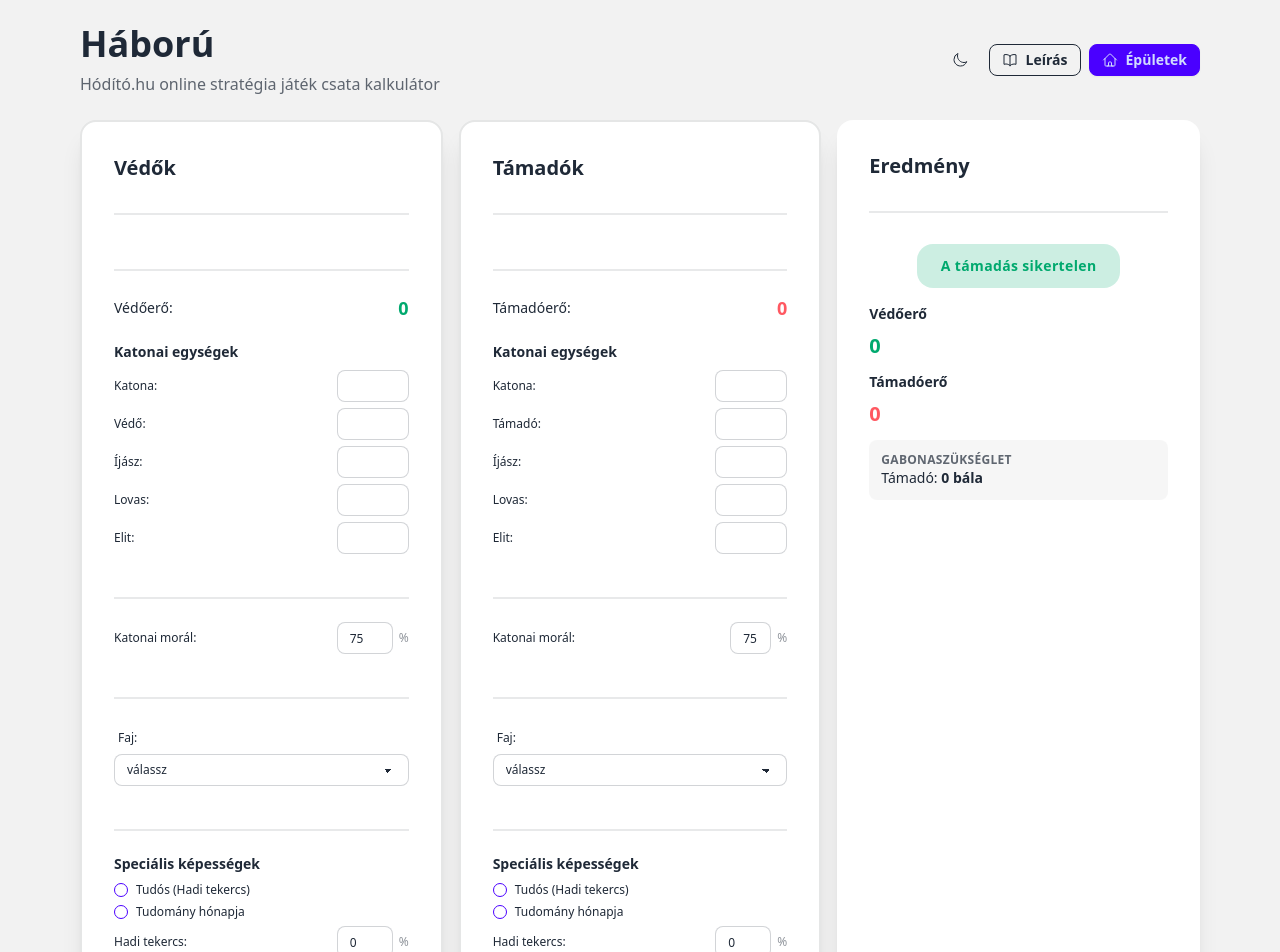
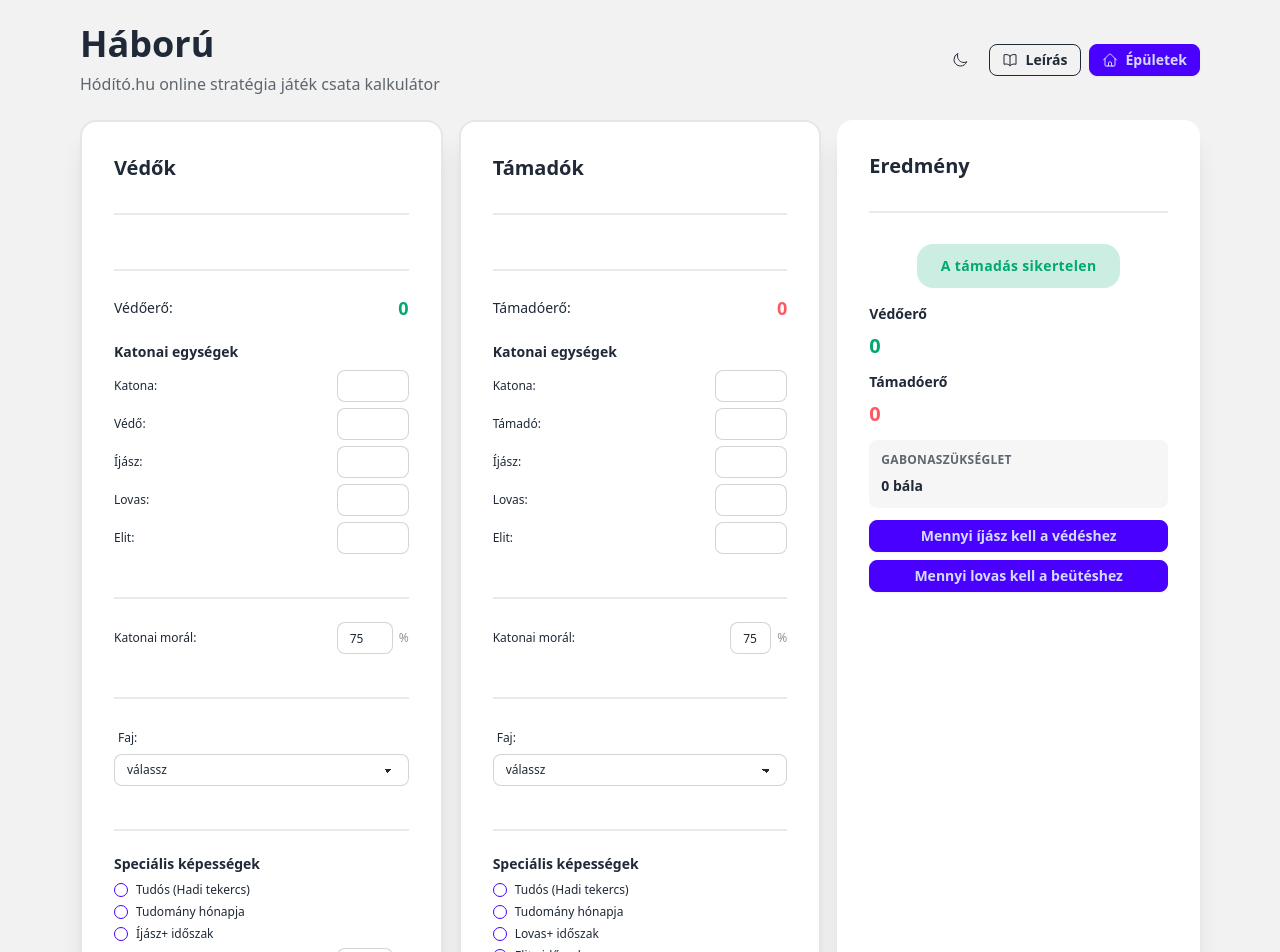
Before and after one commit to velvet07/hodito, a React app: page / in a window 1280 px wide. Shown: the top 952 px of the page. Built offline with nearby package versions, Linux system fonts and the light colour scheme.

Commit message:
feat: add seasonal war modifiers and fix food calc

```diff
--- a/src/calculations/war-calculator.ts
+++ b/src/calculations/war-calculator.ts
@@ -26,14 +26,17 @@ export class WarCalculator {
     const { katona, vedo = 0, tamado, ijsz, lovas, elit, faj, katonai_moral,
             maganyos_farkas, vedelem, kitamadasi_bonusz, elohalott_szint = 0,
             szabadsagon_szovetsegesek = 0, szovetseges_ijaszok = 0,
-            tudos_szazalek, lakashelyzeti_tekercs, hektar = 0, ortorony = 0 } = settings;
+            tudos_szazalek, lakashelyzeti_tekercs, hektar = 0, ortorony = 0,
+            ijasz_plus } = settings;
 
     // 1. LÉPÉS: Saját sereg védőértéke (őrtornyokkal együtt)
+    const baseIjszDefense = UNIT_VALUES.ijsz.vedo + (ijasz_plus ? 1 : 0);
+
     let alapVedoero =
       katona * UNIT_VALUES.katona.vedo +
       vedo * UNIT_VALUES.vedo.vedo +
       tamado * UNIT_VALUES.tamado.vedo +
-      ijsz * UNIT_VALUES.ijsz.vedo +
+      ijsz * baseIjszDefense +
       lovas * UNIT_VALUES.lovas.vedo +
       elit * UNIT_VALUES.elit.vedo;
 
@@ -44,9 +47,10 @@ export class WarCalculator {
     const ortoronyIjsz = Math.min(ijsz, maxOrtoronyIjsz);
 
     // Dokumentáció szerint: az őrtoronyban lévő íjászok védőereje megduplázódik
-    const alapIjszVedo = UNIT_VALUES.ijsz.vedo; // 6
-    const ortoronyIjszVedo = (faj === 'elf') ? 16 : 12; // Megduplázódik: elf 8*2=16, egyéb 6*2=12
-    alapVedoero += ortoronyIjsz * (ortoronyIjszVedo - alapIjszVedo);
+    const elfTowerBonus = 10; // 6 -> 16 különbség
+    const baseTowerBonus = 6; // 6 -> 12 különbség
+    const ortoronyIjszVedo = baseIjszDefense + (faj === 'elf' ? elfTowerBonus : baseTowerBonus);
+    alapVedoero += ortoronyIjsz * (ortoronyIjszVedo - baseIjszDefense);
 
     // 2. LÉPÉS: Segítő seregek értékének hozzáadása
     alapVedoero += szovetseges_ijaszok * UNIT_VALUES.ijsz.vedo;
@@ -112,14 +116,17 @@ export class WarCalculator {
   static calculateAttack(settings: WarSettings): number {
     const { katona, tamado, ijsz, lovas, elit, faj, katonai_moral,
             maganyos_farkas, verszomj, tabornok = 0, tabornok_szemelyiseg = false,
-            elohalott_szint = 0, tudos_szazalek, irany } = settings;
+            elohalott_szint = 0, tudos_szazalek, irany, lovas_plus, elit_plus } = settings;
+
+    const baseLovasAttack = UNIT_VALUES.lovas.tamado + (lovas_plus ? 1 : 0);
+    const baseElitAttack = UNIT_VALUES.elit.tamado + (elit_plus ? 1 : 0);
 
     let alapTamadoero =
       katona * UNIT_VALUES.katona.tamado +
       tamado * UNIT_VALUES.tamado.tamado +
       ijsz * UNIT_VALUES.ijsz.tamado +
-      lovas * UNIT_VALUES.lovas.tamado +
-      elit * UNIT_VALUES.elit.tamado;
+      lovas * baseLovasAttack +
+      elit * baseElitAttack;
 
     let tamadoero = alapTamadoero;
 
@@ -164,9 +171,17 @@ export class WarCalculator {
 
   // Gabonaszükséglet számítás
   static calculateGrainRequirement(settings: WarSettings): number {
-    const { katona, tamado, ijsz, lovas, elit, kor = 2 } = settings;
-    const osszesKatona = katona + tamado + ijsz + lovas + elit;
-    return osszesKatona * kor;
+    const { katona = 0, vedo = 0, tamado = 0, ijsz = 0, lovas = 0, elit = 0, kor = 2, tanya = 0 } = settings;
+    const osszesEgyseg = katona + vedo + tamado + ijsz + lovas + elit;
+    if (osszesEgyseg <= 0) {
+      return 0;
+    }
+    const fogyasztasPerKor = Math.ceil(osszesEgyseg / 5); // 1 bála -> 5 egység
+    const totalConsumption = fogyasztasPerKor * kor;
+    const termelesPerKor = tanya * 50;
+    const totalProduction = termelesPerKor * kor;
+    const deficit = totalConsumption - totalProduction;
+    return deficit > 0 ? deficit : 0;
   }
 
   // Teljes háború számítás
--- a/src/components/WarCalculator.tsx
+++ b/src/components/WarCalculator.tsx
@@ -15,6 +15,51 @@ interface UnitInputProps {
 }
 
 const FIELD_WIDTH = '72px';
+const MAX_REQUIRED_UNIT_COUNT = 1_000_000;
+
+const findRequiredUnitCount = (
+  currentCount: number,
+  targetValue: number,
+  evaluate: (unitCount: number) => number
+): number => {
+  const sanitize = (value: number) => Math.max(0, Math.floor(Number.isFinite(value) ? value : 0));
+  let low = sanitize(currentCount);
+  let high = low;
+  let highValue = evaluate(high);
+
+  if (highValue >= targetValue) {
+    return low;
+  }
+
+  if (high === 0) {
+    high = 100;
+    highValue = evaluate(high);
+  }
+
+  let iterations = 0;
+  while (highValue < targetValue && high < MAX_REQUIRED_UNIT_COUNT && iterations < 25) {
+    low = high;
+    high = Math.min(MAX_REQUIRED_UNIT_COUNT, Math.floor(high * 1.5) + 100);
+    highValue = evaluate(high);
+    iterations += 1;
+  }
+
+  if (highValue < targetValue) {
+    return high;
+  }
+
+  while (low < high) {
+    const mid = Math.floor((low + high) / 2);
+    const midValue = evaluate(mid);
+    if (midValue >= targetValue) {
+      high = mid;
+    } else {
+      low = mid + 1;
+    }
+  }
+
+  return high;
+};
 
 const UnitInput: React.FC<UnitInputProps> = ({ label, value, onChange, id }) => {
   return (
@@ -100,6 +145,7 @@ const WarCalculatorComponent: React.FC = () => {
     ijsz: 0,
     lovas: 0,
     elit: 0,
+    tanya: 0,
     faj: 'none',
     katonai_moral: 75,
     maganyos_farkas: false,
@@ -113,7 +159,8 @@ const WarCalculatorComponent: React.FC = () => {
     hektar: 0,
     ortorony: 0,
     tudos: false,
-    tudomany_honapja: false
+    tudomany_honapja: false,
+    ijasz_plus: false
   });
 
   const [tamadoSettings, setTamadoSettings] = useState<WarSettings>({
@@ -122,6 +169,7 @@ const WarCalculatorComponent: React.FC = () => {
     ijsz: 0,
     lovas: 0,
     elit: 0,
+    tanya: 0,
     faj: 'none',
     katonai_moral: 75,
     maganyos_farkas: false,
@@ -134,7 +182,9 @@ const WarCalculatorComponent: React.FC = () => {
     irany: 'felfele',
     tudos: false,
     tudomany_honapja: false,
-    tabornok_szemelyiseg: false
+    tabornok_szemelyiseg: false,
+    lovas_plus: false,
+    elit_plus: false
   });
 
   const [vedoKristalygomb, setVedoKristalygomb] = useState('');
@@ -236,10 +286,12 @@ const WarCalculatorComponent: React.FC = () => {
       szovetseges_ijaszok: 0,
       tudos_szazalek: 0,
       lakashelyzeti_tekercs: 0,
+      tanya: 0,
       hektar: 0,
       ortorony: 0,
       tudos: false,
-      tudomany_honapja: false
+      tudomany_honapja: false,
+      ijasz_plus: false
     });
     setVedoBarakkCount(null);
   }, []);
@@ -265,7 +317,10 @@ const WarCalculatorComponent: React.FC = () => {
       tudos: false,
       tudomany_honapja: false,
       tabornok_szemelyiseg: false,
-      lakashelyzeti_tekercs: 0
+      tanya: 0,
+      lakashelyzeti_tekercs: 0,
+      lovas_plus: false,
+      elit_plus: false
     });
     setTamadoBarakkCount(null);
   }, []);
@@ -387,6 +442,36 @@ const WarCalculatorComponent: React.FC = () => {
     () => Array.from({ length: tamadoTabornokMax + 1 }, (_, index) => index),
     [tamadoTabornokMax]
   );
+
+  const handleRequiredArchersCalculation = useCallback(() => {
+    const targetAttack = tamadoResults.tamadoero;
+    if (targetAttack <= 0) {
+      return;
+    }
+
+    setVedoSettings(prev => {
+      const base = { ...prev, ijsz: 0 };
+      const requiredArchers = findRequiredUnitCount(0, targetAttack + 1, count =>
+        WarCalculator.calculateDefense({ ...base, ijsz: count })
+      );
+      return { ...base, ijsz: requiredArchers };
+    });
+  }, [tamadoResults.tamadoero]);
+
+  const handleRequiredCavalryCalculation = useCallback(() => {
+    const targetDefense = vedoResults.vedoero;
+    if (targetDefense <= 0) {
+      return;
+    }
+
+    setTamadoSettings(prev => {
+      const base = { ...prev, lovas: 0 };
+      const requiredCavalry = findRequiredUnitCount(0, targetDefense + 1, count =>
+        WarCalculator.calculateAttack({ ...base, lovas: count })
+      );
+      return { ...base, lovas: requiredCavalry };
+    });
+  }, [vedoResults.vedoero]);
 
   return (
     <div className="min-h-screen bg-base-200">
@@ -516,6 +601,11 @@ const WarCalculatorComponent: React.FC = () => {
                     label="Tudomány hónapja"
                     checked={vedoSettings.tudomany_honapja || false}
                     onChange={handleTudomanyHonapjaToggle}
+                  />
+                  <CheckboxInput
+                    label="Íjász+ időszak"
+                    checked={vedoSettings.ijasz_plus || false}
+                    onChange={(checked) => updateVedoSettings({ ijasz_plus: checked })}
                   />
                   <div className="flex items-center justify-between gap-1.5">
                     <label className="text-xs font-medium label-text whitespace-nowrap">Hadi tekercs:</label>
@@ -742,6 +832,16 @@ const WarCalculatorComponent: React.FC = () => {
                     checked={tamadoSettings.tudomany_honapja || false}
                     onChange={handleTudomanyHonapjaToggle}
                   />
+                  <CheckboxInput
+                    label="Lovas+ időszak"
+                    checked={tamadoSettings.lovas_plus || false}
+                    onChange={(checked) => updateTamadoSettings({ lovas_plus: checked })}
+                  />
+                  <CheckboxInput
+                    label="Elit+ időszak"
+                    checked={tamadoSettings.elit_plus || false}
+                    onChange={(checked) => updateTamadoSettings({ elit_plus: checked })}
+                  />
                     <div className="flex items-center justify-between gap-1.5">
                       <label className="text-xs font-medium label-text whitespace-nowrap">Hadi tekercs:</label>
                       <div className="flex items-center gap-1.5" style={{ width: FIELD_WIDTH }}>
@@ -930,13 +1030,28 @@ const WarCalculatorComponent: React.FC = () => {
                   </p>
                 </div>
 
-                <div className="bg-base-200/70 rounded-lg p-3">
+                <div className="bg-base-200/70 rounded-lg p-3 space-y-2">
                   <p className="text-xs font-semibold text-base-content/70 uppercase tracking-wide">Gabonaszükséglet</p>
-                  <p className="text-sm text-base-content">
-                    Támadó: <span className="font-semibold">{formatNumber(tamadoResults.gabonaszukseglet)} bála</span>
+                  <p className="text-sm text-base-content font-semibold">
+                    {formatNumber(tamadoResults.gabonaszukseglet)} bála
                   </p>
                 </div>
-
+                <div className="space-y-2">
+                  <button
+                    type="button"
+                    className="btn btn-primary btn-sm w-full"
+                    onClick={handleRequiredArchersCalculation}
+                  >
+                    Mennyi íjász kell a védéshez
+                  </button>
+                  <button
+                    type="button"
+                    className="btn btn-primary btn-sm w-full"
+                    onClick={handleRequiredCavalryCalculation}
+                  >
+                    Mennyi lovas kell a beütéshez
+                  </button>
+                </div>
               </div>
             </div>
             </div>
--- a/src/types.ts
+++ b/src/types.ts
@@ -87,6 +87,7 @@ export interface WarSettings {
   ijsz: number;
   lovas: number;
   elit: number;
+  tanya?: number;
   faj: Race;
   katonai_moral: number;
   maganyos_farkas: boolean;
@@ -101,6 +102,9 @@ export interface WarSettings {
   lakashelyzeti_tekercs: number;
   tudomany_honapja?: boolean;
   tudos?: boolean;
+  ijasz_plus?: boolean;
+  lovas_plus?: boolean;
+  elit_plus?: boolean;
   hektar?: number;
   ortorony?: number;
   kor?: number;
--- a/src/utils/war-parsers.ts
+++ b/src/utils/war-parsers.ts
@@ -113,8 +113,8 @@ export function parseKristalygomb(text: string, tipus: 'vedo' | 'tamado'): Parti
 }
 
 // Épületlista importálása (háború kalkulátorhoz)
-export function parseEpuletlistaForWar(text: string): { hektar?: number; ortorony?: number; barakk?: number } {
-  const data: { hektar?: number; ortorony?: number; barakk?: number } = {};
+export function parseEpuletlistaForWar(text: string): { hektar?: number; ortorony?: number; barakk?: number; tanya?: number } {
+  const data: { hektar?: number; ortorony?: number; barakk?: number; tanya?: number } = {};
 
   const lines = text.split('\n');
   let totalHektar = 0;
@@ -149,6 +149,10 @@ export function parseEpuletlistaForWar(text: string): { hektar?: number; ortoron
         if (epuletNev.includes('Barakk')) {
           data.barakk = epuletSzam;
         }
+
+        if (epuletNev.includes('Tanya')) {
+          data.tanya = epuletSzam;
+        }
       }
     }
   }
```
